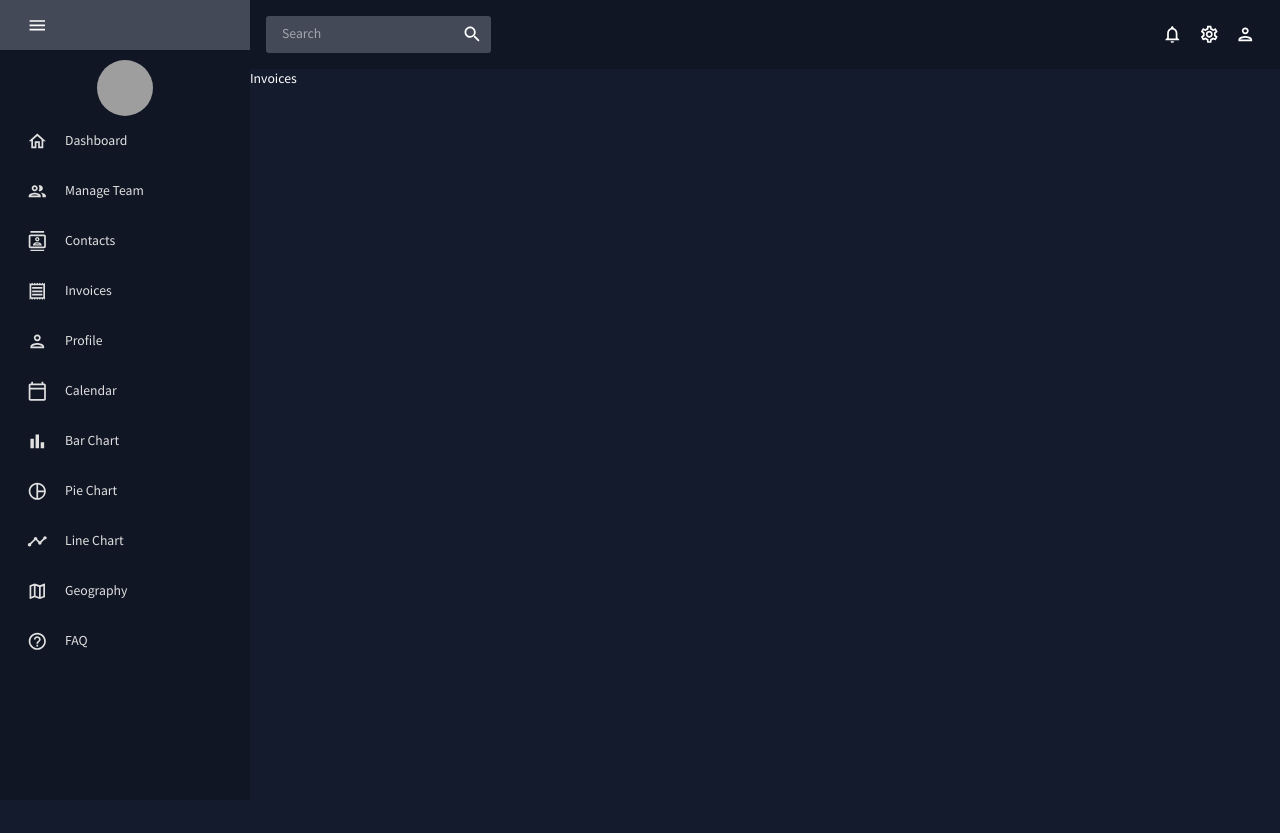
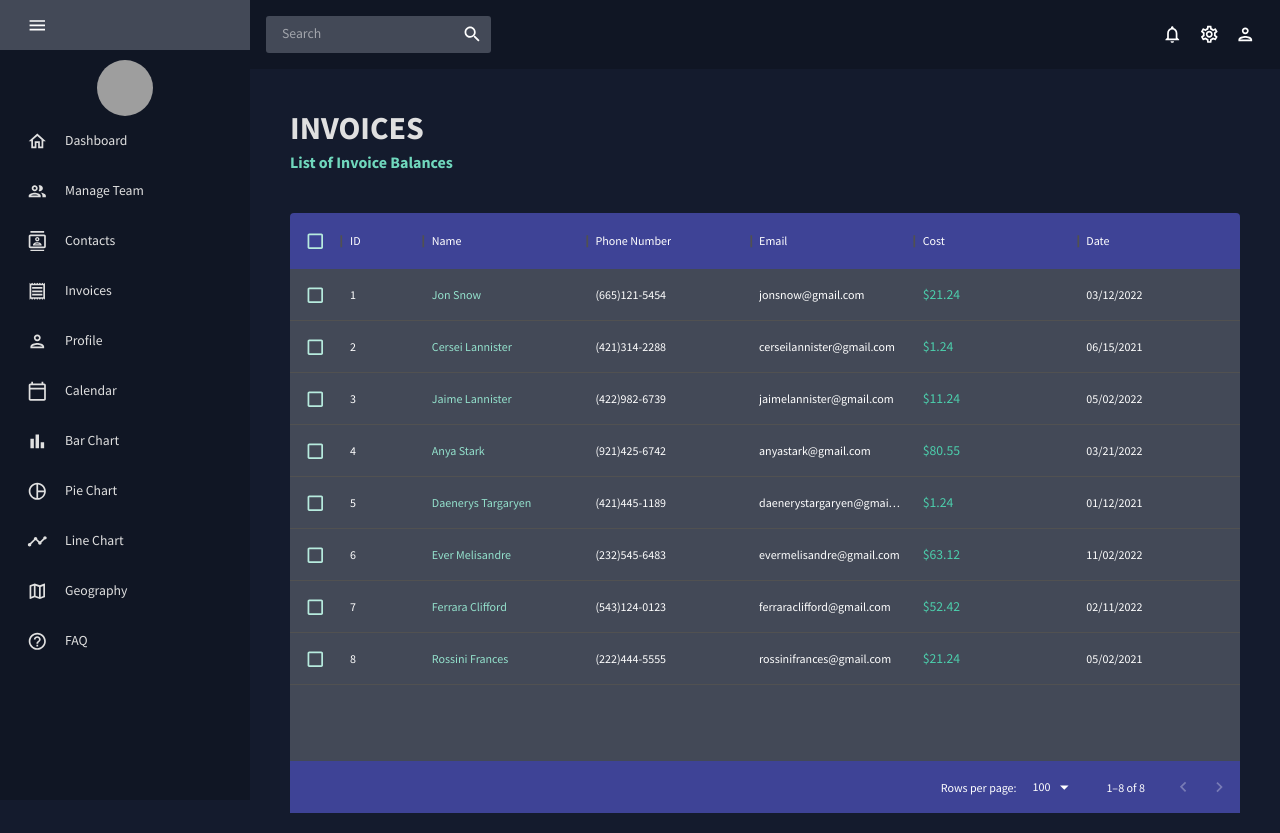
Before and after one commit to sarahabing/test-react, a React app in the folder react-demo/: page /invoices in a window 1280 px wide. Before the commit the page ends 800 px from the top, so only its background shows below. Built offline with nearby package versions, Linux system fonts and the light colour scheme; grey boxes are pictures that could not be loaded; the HTML template or start-up script is replaced by a standard one.

Commit message:
rest of tables

```diff
--- a/react-demo/src/scenes/contacts/index.tsx
+++ b/react-demo/src/scenes/contacts/index.tsx
@@ -1,6 +1,101 @@
+import { useTheme } from '@mui/material'
+import { Box } from '@mui/material'
+import { DataGrid, GridToolbar } from '@mui/x-data-grid'
+import { Header } from '../../components/Header'
+import { mockDataContacts} from '../../data/mockData'
+import { colors } from '../../theme'
+
 
 function Contacts(): JSX.Element {
-    return (<div>Contacts</div>)
+  const theme = useTheme()
+  const cols = [
+    { field: 'id', headerName: 'ID', flex: 0.5 },
+    { field: 'registrarId', headerName: 'Registrar ID' },
+    {
+      field: 'name',
+      headerName: 'Name',
+      flex: 1,
+      cellClassName: 'name-column--cell'
+    },
+    {
+      field: 'age',
+      headerName: 'Age',
+      type: 'number',
+      headerAlign: 'left',
+      align: 'left'
+    },
+    {
+      field: 'phone',
+      headerName: 'Phone Number',
+      flex: 1
+    },
+    {
+      field: 'email',
+      headerName: 'Email',
+      flex: 1
+    },
+    {
+      field: 'address',
+      headerName: 'Address',
+      flex: 1
+    },
+    {
+      field: 'city',
+      headerName: 'City',
+      flex: 1
+    },
+    {
+      field: 'zipCode',
+      headerName: 'Zip Code',
+      flex: 1
+    }
+  ]
+  return (
+    <Box m='20px' p='20px'>
+      <Header
+        title='contacts'
+        subtitle='List of contacts for future reference.'
+      />
+      <Box
+        m='40px 0 0 0'
+        height='75vh'
+        sx={{
+          '& .MuiDataGrid-root': {
+            border: 'none'
+          },
+          '& .MuiDataGrid-cell': {
+            borderBottom: 'none'
+          },
+          '& .name-column--cell': {
+            color: colors.greenAccent[300]
+          },
+          '& .MuiDataGrid-columnHeaders': {
+            backgroundColor: colors.blueAccent[700],
+            borderBottom: 'none'
+          },
+          '& .MuiDataGrid-virtualScroller': {
+            backgroundColor: colors.primary[400]
+          },
+          '& .MuiDataGrid-footerContainer': {
+            borderTop: 'none',
+            backgroundColor: colors.blueAccent[700]
+          },
+          '& .MuiCheckbox-root': {
+            color: `${colors.greenAccent[200]} !important`
+          },
+          '& .MuiDataGrid-toolbarContainer .MuiButton-text': {
+            color: `${colors.grey[100]} !important`
+          }
+        }}
+      >
+        <DataGrid
+          rows={mockDataContacts}
+          columns={cols}
+          components={{ Toolbar: GridToolbar }}
+        />
+      </Box>
+    </Box>
+  )
 }
 
-export default Contacts;
+export default Contacts
--- a/react-demo/src/scenes/invoices/index.tsx
+++ b/react-demo/src/scenes/invoices/index.tsx
@@ -1,5 +1,83 @@
+import { Box, Typography, useTheme } from '@mui/material'
+import { DataGrid } from '@mui/x-data-grid'
+import { ReactElement, JSXElementConstructor, ReactFragment, ReactPortal } from 'react'
+import { Header } from '../../components/Header'
+import { mockDataInvoices } from '../../data/mockData'
+import { colors } from '../../theme'
+
 function Invoices(): JSX.Element {
-  return <div>Invoices</div>
+  const theme = useTheme()
+  const cols = [
+    { field: 'id', headerName: 'ID', flex: 0.5 },
+    {
+      field: 'name',
+      headerName: 'Name',
+      flex: 1,
+      cellClassName: 'name-column--cell'
+    },
+    {
+      field: 'phone',
+      headerName: 'Phone Number',
+      flex: 1
+    },
+    {
+      field: 'email',
+      headerName: 'Email',
+      flex: 1
+    },
+    {
+      field: 'cost',
+      headerName: 'Cost',
+      flex: 1,
+      renderCell: (params:{row:{cost:""}}) => (
+        <Typography color={colors.greenAccent[500]}>
+          ${params.row.cost}
+        </Typography>
+      )
+    },
+    {
+      field: 'date',
+      headerName: 'Date',
+      flex: 1
+    }
+  ]
+  return (
+    <Box m='20px' p="20px">
+      <Header title='INVOICES' subtitle='List of Invoice Balances' />
+      <Box
+        m='40px 0 0 0'
+        height='75vh'
+        sx={{
+          '& .MuiDataGrid-root': {
+            border: 'none'
+          },
+          '& .MuiDataGrid-cell': {
+            borderBottom: 'none'
+          },
+          '& .name-column--cell': {
+            color: colors.greenAccent[300]
+          },
+          '& .MuiDataGrid-columnHeaders': {
+            backgroundColor: colors.blueAccent[700],
+            borderBottom: 'none'
+          },
+          '& .MuiDataGrid-virtualScroller': {
+            backgroundColor: colors.primary[400]
+          },
+          '& .MuiDataGrid-footerContainer': {
+            borderTop: 'none',
+            backgroundColor: colors.blueAccent[700]
+          },
+          '& .MuiCheckbox-root': {
+            color: `${colors.greenAccent[200]} !important`
+          }
+        }}
+      >
+        <DataGrid checkboxSelection rows={mockDataInvoices} columns={cols} />
+      </Box>
+    </Box>
+  )
+
 }
 
 export default Invoices
```
